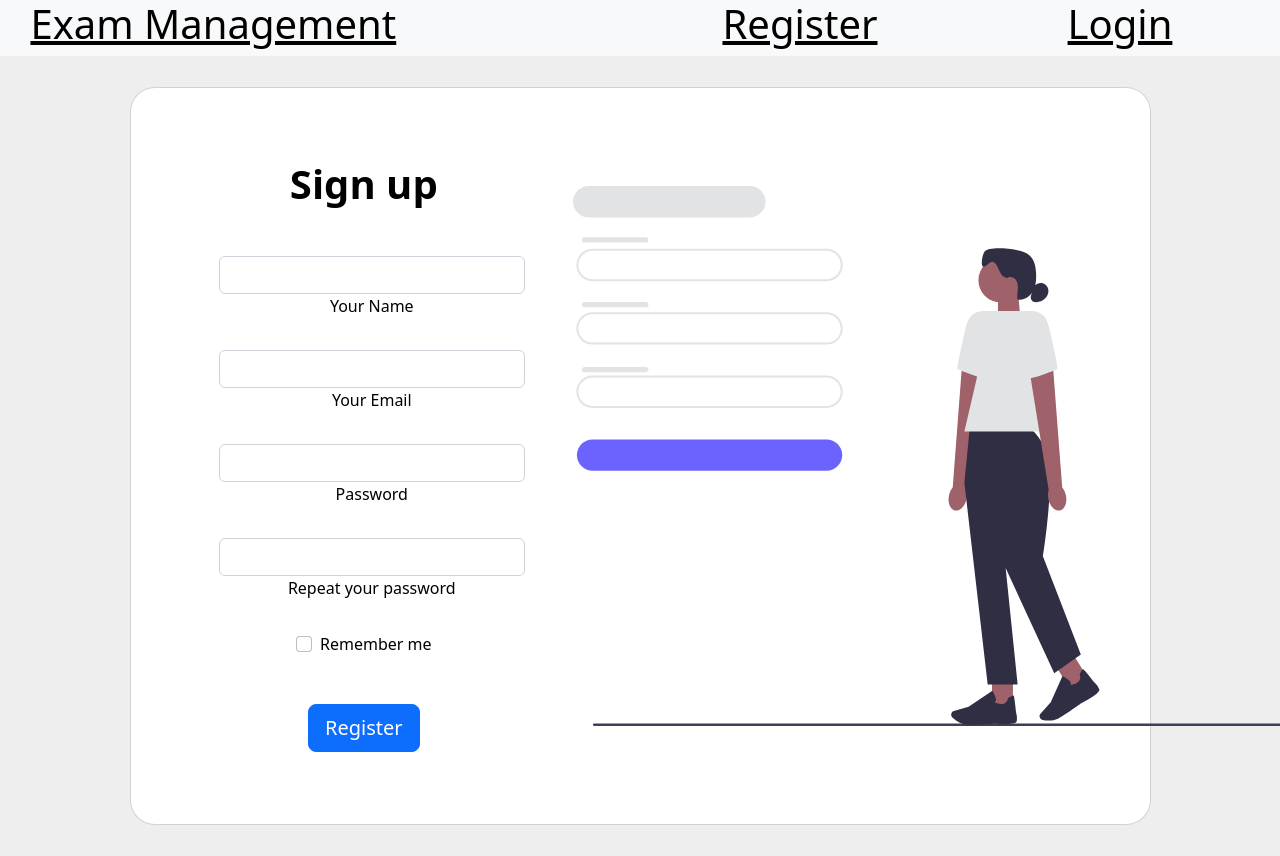
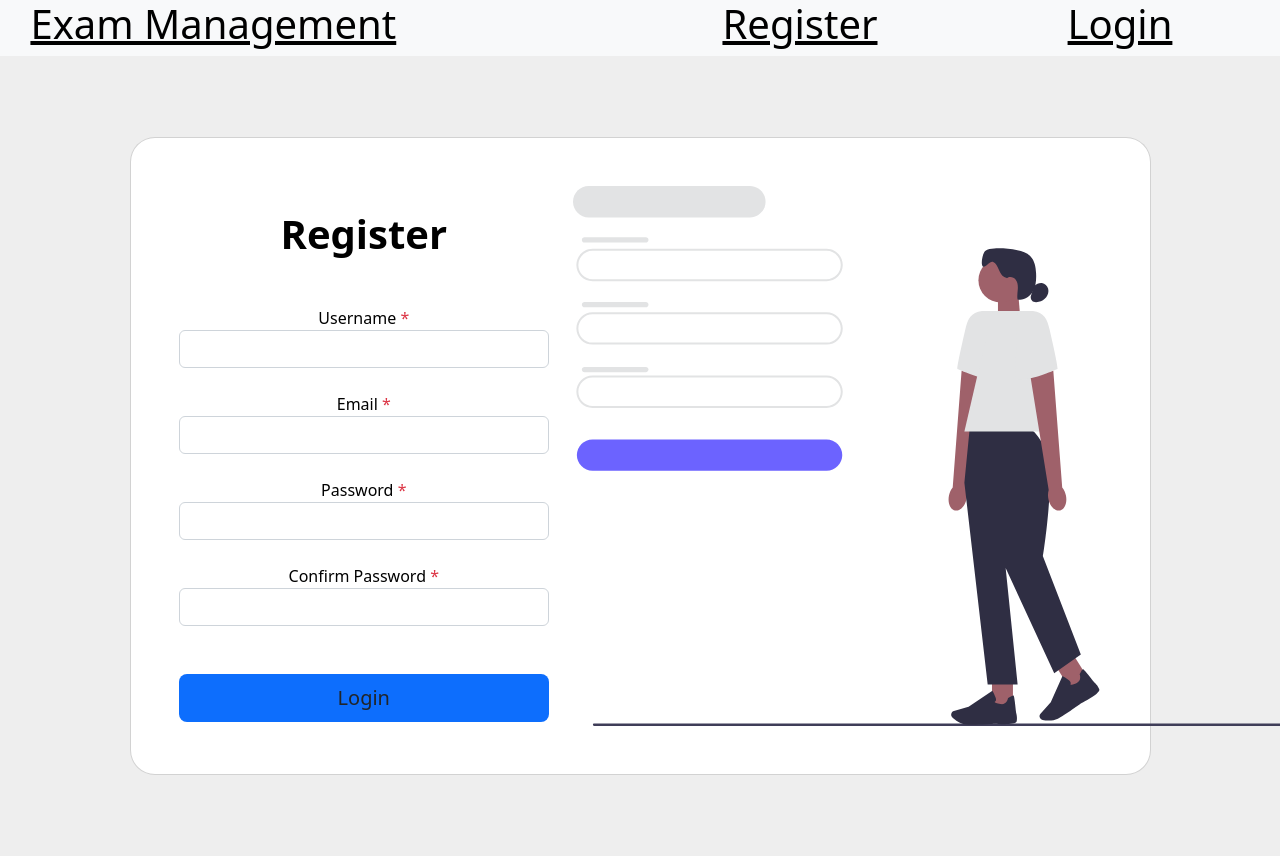
Before and after one commit to FlanHi/Student-Exam-Management-, a Flask app: page /register in a window 1280 px wide; the page is wider, and only the part inside the window is pictured. Run offline with Flask 3, Linux system fonts and the light colour scheme.

Commit message:
Feat: Add user authentication

```diff
--- a/app/__init__.py
+++ b/app/__init__.py
@@ -2,12 +2,16 @@ from flask import Flask, render_template
 from config import Config
 from flask_sqlalchemy import SQLAlchemy
 from flask_migrate import Migrate
+from flask_login import LoginManager
+
 
 app = Flask(__name__, static_url_path='/static', static_folder='static')
 app.config.from_object(Config)
 
 db = SQLAlchemy(app)
 migrate = Migrate(app, db)
+login = LoginManager(app)
+login.login_view = 'login'
 
 
 from app import routes
--- a/app/forms.py
+++ b/app/forms.py
@@ -1,11 +1,32 @@
 from flask_wtf import FlaskForm
 from wtforms import StringField, SubmitField, PasswordField, BooleanField, SelectField
-from wtforms.validators import DataRequired, Length
+from wtforms.validators import DataRequired, Length, EqualTo, ValidationError
+from app.models import User
+
+
 
 class LoginForm(FlaskForm):
     """Login Form"""
     username = StringField('Username', validators=[DataRequired(), Length(1, 16)])
-    email = StringField('Email', validators=[DataRequired()])
     password = PasswordField('Password', validators=[DataRequired()])
     remember_me = BooleanField('Keep me logged in')
     submit = SubmitField('Login')
+
+
+class RegistrationForm(FlaskForm):
+    """Registration Form"""
+    username = StringField('Username', validators=[DataRequired(), Length(1, 16)])
+    email = StringField('Email', validators=[DataRequired()])
+    password = PasswordField('Password', validators=[DataRequired()])
+    confirm_password = PasswordField('Confirm Password', validators=[DataRequired(), EqualTo('password')])
+    submit = SubmitField('Login')
+
+    def validate_username(self, username):
+        user = User.query.filter_by(username=username.data).first()
+        if user is not None:
+            raise ValidationError('Please use a different username.')
+
+    def validate_email(self, email):
+        user = User.query.filter_by(email=email.data).first()
+        if user is not None:
+            raise ValidationError('Please use a different email address.')
--- a/app/routes.py
+++ b/app/routes.py
@@ -1,16 +1,53 @@
-from app import app
-from flask import render_template, flash, redirect, url_for
+from app import app, db
+from flask import render_template, flash, redirect, url_for, request
 #from app.forms import LoginForm, ProForm
+from flask_login import current_user, login_user, logout_user, login_required
+from app.models import User
+from app.forms import LoginForm, RegistrationForm
+from werkzeug.urls import url_parse
+
 
 @app.route('/')
 @app.route('/home')
+@login_required
 def index():
     return render_template('index.html', title='Index')
 
-@app.route('/register')
+@app.route('/register', methods=['GET', 'POST'])
 def register():
-    return render_template('register.html', title='Register')
+    if current_user.is_authenticated:
+        return redirect(url_for('index'))
+    form = RegistrationForm()
+    if form.validate_on_submit():
+        user = User(username=form.username.data, email=form.email.data)
+        user.set_password(form.password.data)
+        db.session.add(user)
+        db.session.commit()
+        flash('Congratulations, you are now a registered user!')
+        return redirect(url_for('login'))
+    return render_template('register.html', title='Register', form=form)
 
-@app.route('/login')
+
+@app.route('/login', methods=['GET', 'POST'])
 def login():
-    return render_template('login.html', title='Login')
+    if current_user.is_authenticated:
+        return redirect(url_for('index'))
+    form = LoginForm()
+    if form.validate_on_submit():
+        user = User.query.filter_by(username=form.username.data).first()
+        if user is None or not user.check_password(form.password.data):
+            flash('Invalid username or password')
+            return redirect(url_for('login'))
+        login_user(user, remember=form.remember_me.data)
+        next_page = request.args.get('next')
+        if not next_page or url_parse(next_page).netloc != '':
+            next_page = url_for('index')
+        return redirect(next_page)
+    return render_template('login.html', title='Login', form=form)
+
+
+@app.route('/logout')
+@login_required
+def logout():
+    logout_user()
+    return redirect(url_for('index'))
--- a/app/templates/base.html
+++ b/app/templates/base.html
@@ -23,7 +23,11 @@
                 <h1><a href=' {{ url_for("register") }} '>Register</a></h1>
             </div>
             <div class="col-md-3">
-                <h1><a href="{{ url_for('login') }}">Login</a></h1>
+                {% if current_user.is_anonymous %}
+                    <h1><a href="{{ url_for('login') }}">Login</a></h1>
+                {% else %}
+                    <a href="{{ url_for('logout') }}">Logout</a>
+                {% endif %}
             </div>
         </div>
     </div>
--- a/app/templates/register.html
+++ b/app/templates/register.html
@@ -11,53 +11,56 @@
             <div class="row justify-content-center">
               <div class="col-md-10 col-lg-6 col-xl-5 order-2 order-lg-1">
 
-                <p class="text-center h1 fw-bold mb-5 mx-1 mx-md-4 mt-4">Sign up</p>
+                <p class="h1 fw-bold mb-5 mx-1 mx-md-4 mt-4">{{ title }}</p>
 
-                <form class="mx-1 mx-md-4">
-
-                  <div class="d-flex flex-row align-items-center mb-4">
-                    <i class="fas fa-user fa-lg me-3 fa-fw"></i>
-                    <div class="form-outline flex-fill mb-0">
-                      <input type="text" id="form3Example1c" class="form-control" />
-                      <label class="form-label" for="form3Example1c">Your Name</label>
+                <form role="form text-left" action="" method="post" novalidate>
+                  {{ form.hidden_tag() }}
+                  <div class="row">
+                      <div class="col-lg-12 mb-4">
+                          <div class="form-group position-relative">
+                              {{ form.username.label }} <span class="text-danger">*</span> <br>
+                              {{ form.username(class_='form-control') }}
+                              {% for error in form.username.errors %}
+                                  <span style="color: red;">{{error}}</span>
+                              {% endfor %}
                           </div>
                       </div>
 
-                  <div class="d-flex flex-row align-items-center mb-4">
-                    <i class="fas fa-envelope fa-lg me-3 fa-fw"></i>
-                    <div class="form-outline flex-fill mb-0">
-                      <input type="email" id="form3Example3c" class="form-control" />
-                      <label class="form-label" for="form3Example3c">Your Email</label>
+                      <div class="col-lg-12 mb-4">
+                          <div class="form-group position-relative">
+                              {{ form.email.label }} <span class="text-danger">*</span> <br>
+                              {{ form.email(class_='form-control') }}
+                              {% for error in form.email.errors %}
+                                  <span style="color: red;">{{error}}</span>
+                              {% endfor %}
                           </div>
                       </div>
 
-                  <div class="d-flex flex-row align-items-center mb-4">
-                    <i class="fas fa-lock fa-lg me-3 fa-fw"></i>
-                    <div class="form-outline flex-fill mb-0">
-                      <input type="password" id="form3Example4c" class="form-control" />
-                      <label class="form-label" for="form3Example4c">Password</label>
+                      <div class="col-lg-12 mb-4">
+                          <div class="form-group position-relative">
+                              {{ form.password.label }} <span class="text-danger">*</span> <br>
+                              {{ form.password(class_='form-control') }}
+                              {% for error in form.password.errors %}
+                                  <span style="color: red;">{{error}}</span>
+                              {% endfor %}
                           </div>
                       </div>
 
-                  <div class="d-flex flex-row align-items-center mb-4">
-                    <i class="fas fa-key fa-lg me-3 fa-fw"></i>
-                    <div class="form-outline flex-fill mb-0">
-                      <input type="password" id="form3Example4cd" class="form-control" />
-                      <label class="form-label" for="form3Example4cd">Repeat your password</label>
+                      <div class="col-lg-12 mb-4">
+                          <div class="form-group position-relative">
+                              {{ form.confirm_password.label }} <span class="text-danger">*</span> <br>
+                              {{ form.confirm_password(class_='form-control') }}
+                              {% for error in form.confirm_password.errors %}
+                                  <span style="color: red;">{{error}}</span>
+                              {% endfor %}
                           </div>
                       </div>
 
-                  <div class="form-check d-flex justify-content-center mb-5">
-                    <input class="form-check-input me-2" type="checkbox" value="" id="form2Example3c" />
-                    <label class="form-check-label" for="form2Example3">
-                      Remember me
-                    </label>
+                      <div class="col-lg-12 mb-0">
+                          {{ form.submit(class_='btn bg-primary btn-lg btn-rounded w-100 mt-4 mb-0') }}
                       </div>
 
-                  <div class="d-flex justify-content-center mx-4 mb-3 mb-lg-4">
-                    <button type="button" class="btn btn-primary btn-lg">Register</button>
                   </div>
-
               </form>
 
               </div>
--- a/requirements.txt
+++ b/requirements.txt
@@ -6,8 +6,10 @@ bottle-websocket==0.2.9
 click==8.1.3
 Eel==0.16.0
 Flask==2.2.3
+Flask-Login==0.6.3
 Flask-Migrate==4.0.4
 Flask-SQLAlchemy==3.0.3
+Flask-WTF==1.2.1
 future==0.18.3
 gevent==23.9.1
 gevent-websocket==0.10.1
@@ -24,9 +26,10 @@ pyinstaller-hooks-contrib==2023.9
 pyparsing==3.1.1
 python-dotenv==1.0.0
 SQLAlchemy==2.0.5.post1
-typing-extensions==4.5.0
+typing_extensions==4.5.0
 Werkzeug==2.2.3
 whichcraft==0.6.1
+WTForms==3.1.1
 zipp==3.15.0
 zope.event==5.0
 zope.interface==6.1a2
```
Also changed, not shown: app/models.py (+17 -2 lines), app/templates/login.html (+54 -18 lines), README.md. Lines whose indentation alone changed are shown as unchanged.
